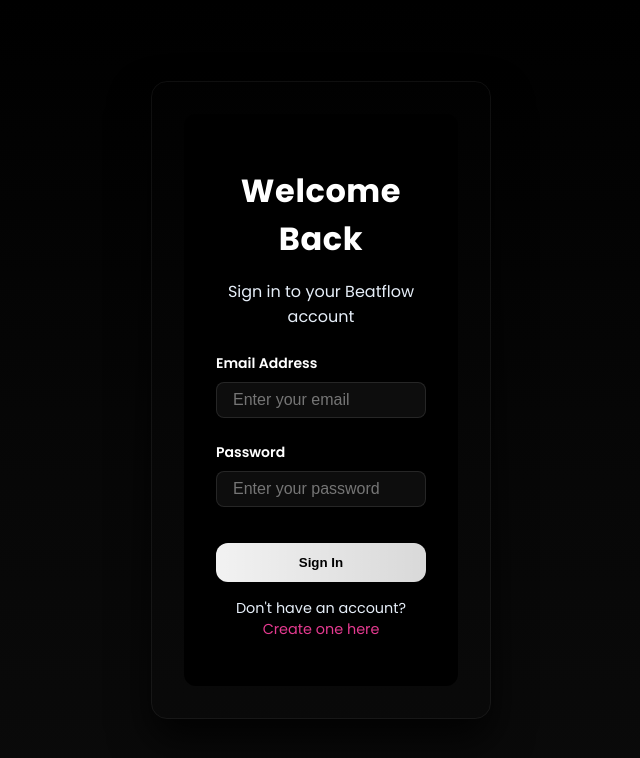
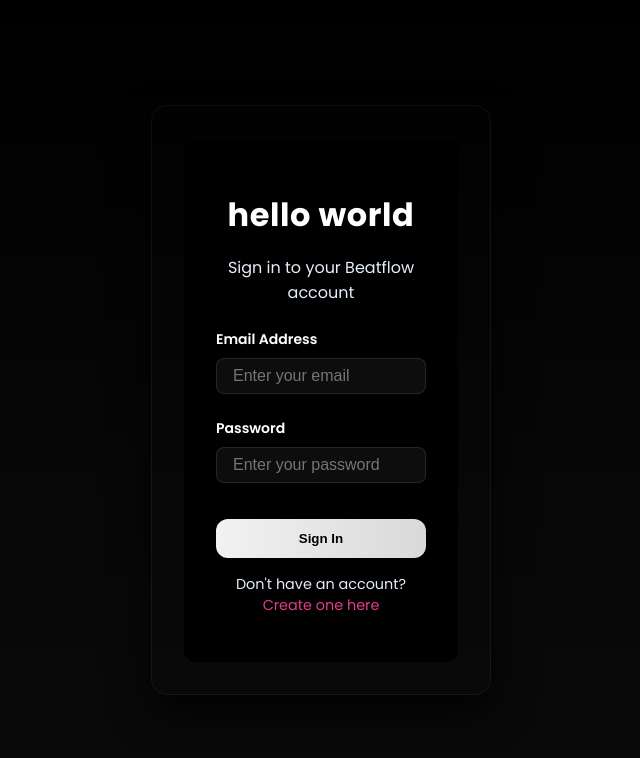
Before and after one commit to yogiganesh108/docker-deploy-frontend, a React (Vite) app: page /auth in a window 1280 px wide. Shown: the top 758 px of the page, without its empty margins (319-959 px from the left). Built offline with nearby package versions, Linux system fonts and the light colour scheme.

Commit message:
Update Login.jsx

```diff
--- a/src/Pages/Auth/Login.jsx
+++ b/src/Pages/Auth/Login.jsx
@@ -84,7 +84,7 @@
           <div className="auth-inner">
             <div className="slide-switch">
               <div className="slide-panel slide-in-left">
-                <h1 className="auth-title">Welcome Back</h1>
+                <h1 className="auth-title">hello world</h1>
                 <p className="auth-subtitle">Sign in to your Beatflow account</p>
 
                 {message && (
```
